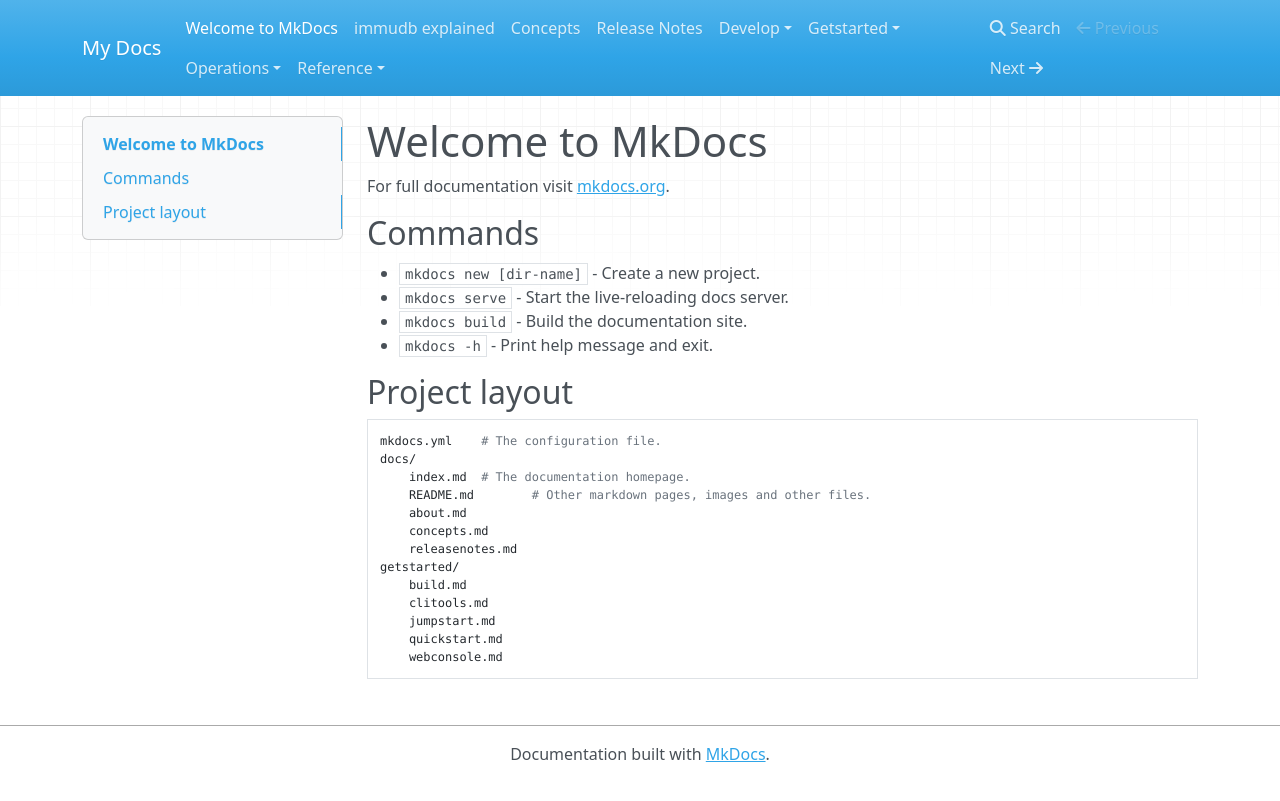
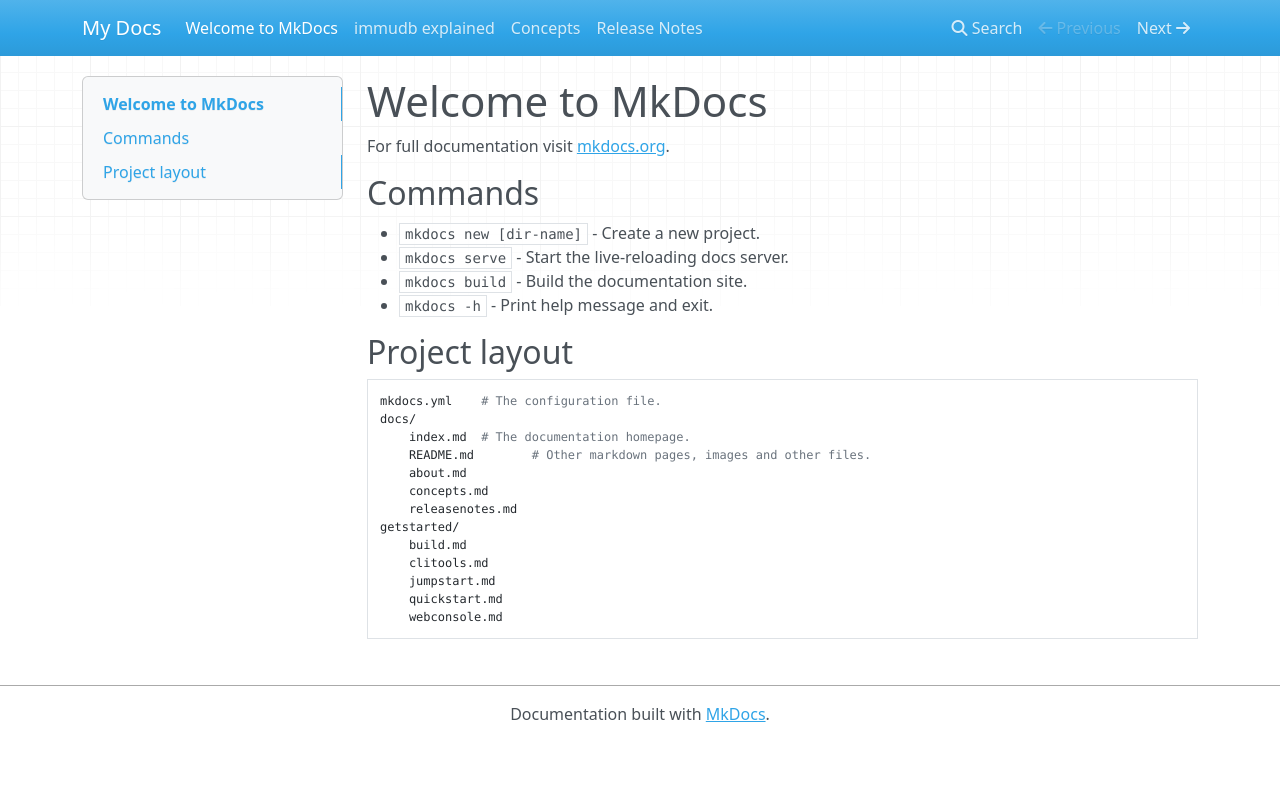
Before and after one commit to emkaminsk/testy_readthedocs, an MkDocs documentation site: the page built from docs/index.md, in a window 1280 px wide. Shown: the top 801 px of the page. Built offline with MkDocs 1.6.1, drawn with Linux system fonts in a browser that asks for light colours; nearby versions of some CDN libraries; some of the changed lines change nothing that is shown.

Commit message:
vuepress

```diff
--- a/mkdocs.yml
+++ b/mkdocs.yml
@@ -1 +1,7 @@
 site_name: My Docs
+
+nav:
+    - 'index.md'
+    - 'about.md'
+    - 'concepts.md'
+    - 'releasenotes.md'
```
